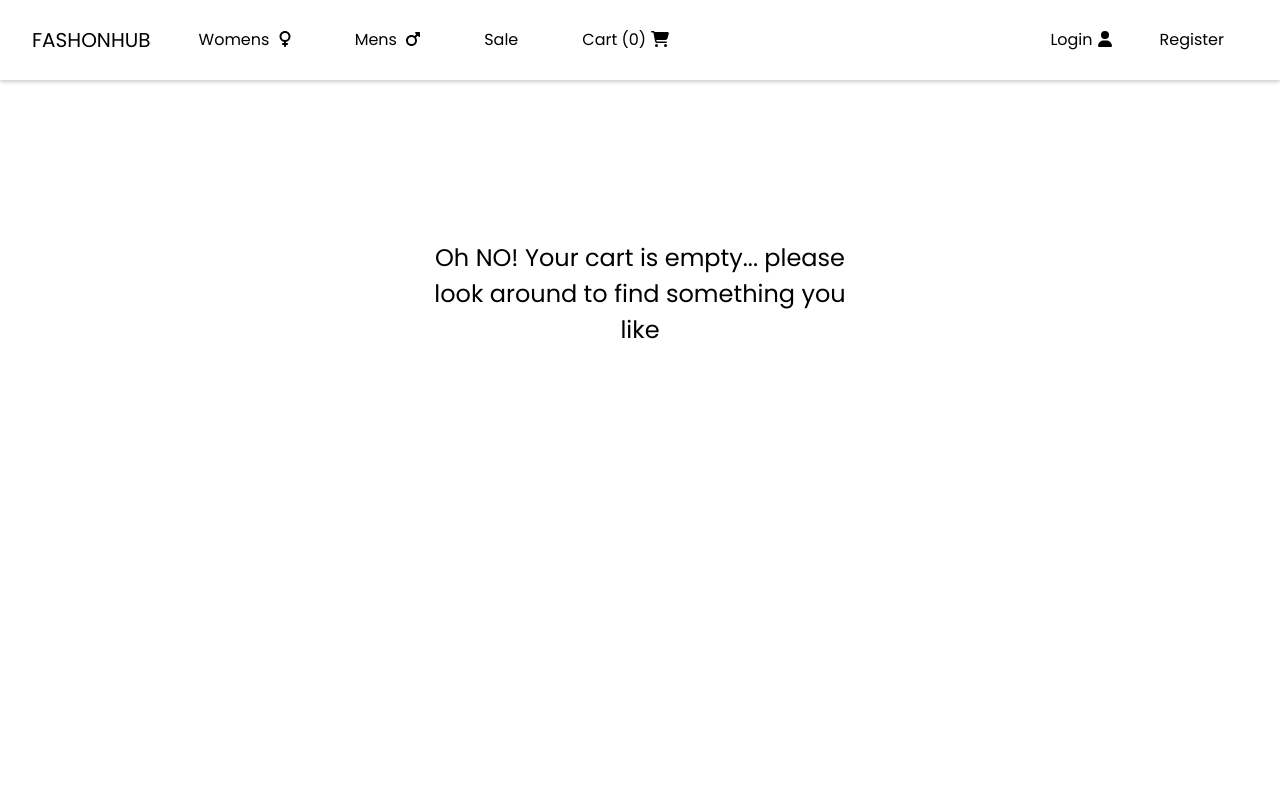
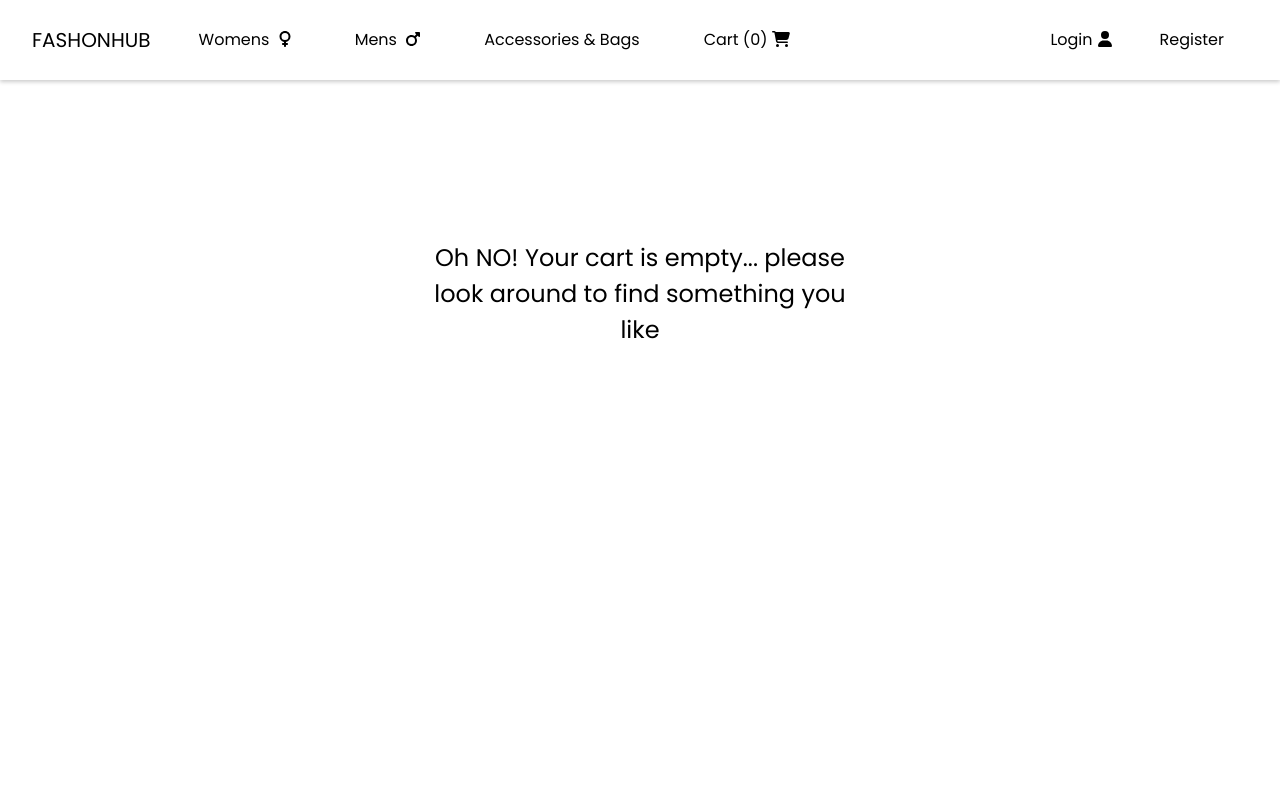
Before and after one commit to ellinorjanssonl/E-commercive, a React (Vite) app in the folder Frontend/: page /cart in a window 1280 px wide. Shown: the top 800 px of the page. Built offline with nearby package versions, Linux system fonts and the light colour scheme.

Commit message:
sale / asseccories /bags fixed

```diff
--- a/Frontend/src/Components/CartContext.jsx
+++ b/Frontend/src/Components/CartContext.jsx
@@ -31,9 +31,8 @@ export const CartProvider = ({ children }) => {
 
     const addToCart = (productToAdd) => {
       setCartItems((prevItems) => {
-      const existingItemIndex = prevItems.findIndex(item => item.id === productToAdd.id);
+        const existingItemIndex = prevItems.findIndex(item => item.id === productToAdd.id && item.selectedSize === productToAdd.selectedSize);
 
-        // Om produkten redan finns i varukorgen, öka antalet
         if (existingItemIndex > -1) {
           const newCartItems = [...prevItems];
           newCartItems[existingItemIndex] = {
@@ -43,10 +42,11 @@ export const CartProvider = ({ children }) => {
 
           return newCartItems;
         }
-      // Om produkten inte finns i varukorgen, lägg till den
+
         return [...prevItems, { ...productToAdd, quantity: 1 }];
       });
     };
+
 
   // Ta bort en produkt från varukorgen
   const removeFromCart = (productId) => {
--- a/Frontend/src/Components/Navbar/Navbar.jsx
+++ b/Frontend/src/Components/Navbar/Navbar.jsx
@@ -35,7 +35,7 @@ function NavbarComponent() {
           >
             <Nav.Link className="navlink" as={Link} to="/womens">Womens <FontAwesomeIcon icon={faVenus} className="icon-space"/></Nav.Link>
             <Nav.Link className="navlink" as={Link} to="/mens">Mens <FontAwesomeIcon icon={faMars} className="icon-space"/></Nav.Link>
-            <Nav.Link className="navlink" as={Link} to="/sale">Sale</Nav.Link>
+            <Nav.Link className="navlink" as={Link} to="/sale">Accessories & Bags</Nav.Link>
             <Nav.Link className="navlink" as={Link} to="/cart">Cart ({cartItems.length})<FontAwesomeIcon icon={faCartShopping} className="icon-space"/></Nav.Link>
           </Nav>
 
--- a/Frontend/src/Components/ProductDetails.jsx
+++ b/Frontend/src/Components/ProductDetails.jsx
@@ -32,8 +32,7 @@ const ProductDetail = () => {
 
   // Lägg till produkt i varukorgen
   const handleAddToCart = () => {
-    addToCart(product);
-    addToCart({ ...product, selectedSize })
+    addToCart({ ...product, selectedSize });
     setShowAddedMessage(true);
     setTimeout(() => setShowAddedMessage(false), 4000);
   };
--- a/Frontend/src/Pages/Cart.jsx
+++ b/Frontend/src/Pages/Cart.jsx
@@ -67,8 +67,9 @@ const Cart = () => {
                 <ul>
                   <li><h3 className='carth3'>{item.name}</h3></li>
                   <img src={`http://localhost:5000${item.imageUrl}`} alt={item.name} />
+                  <li>Quantity: {item.quantity}</li>
+                  <li>Size: {item.selectedSize}</li>
                   <li>Price: ${item.price}</li>
-                  <li>Quantity: {item.quantity}</li>
                   <button onClick={() => removeFromCart(item.id)}>Remove</button>
                 </ul>
               </div>
```
Also changed, not shown: 2 other files (tests, documents, lock files or other folders). Lines whose indentation alone changed are shown as unchanged.
